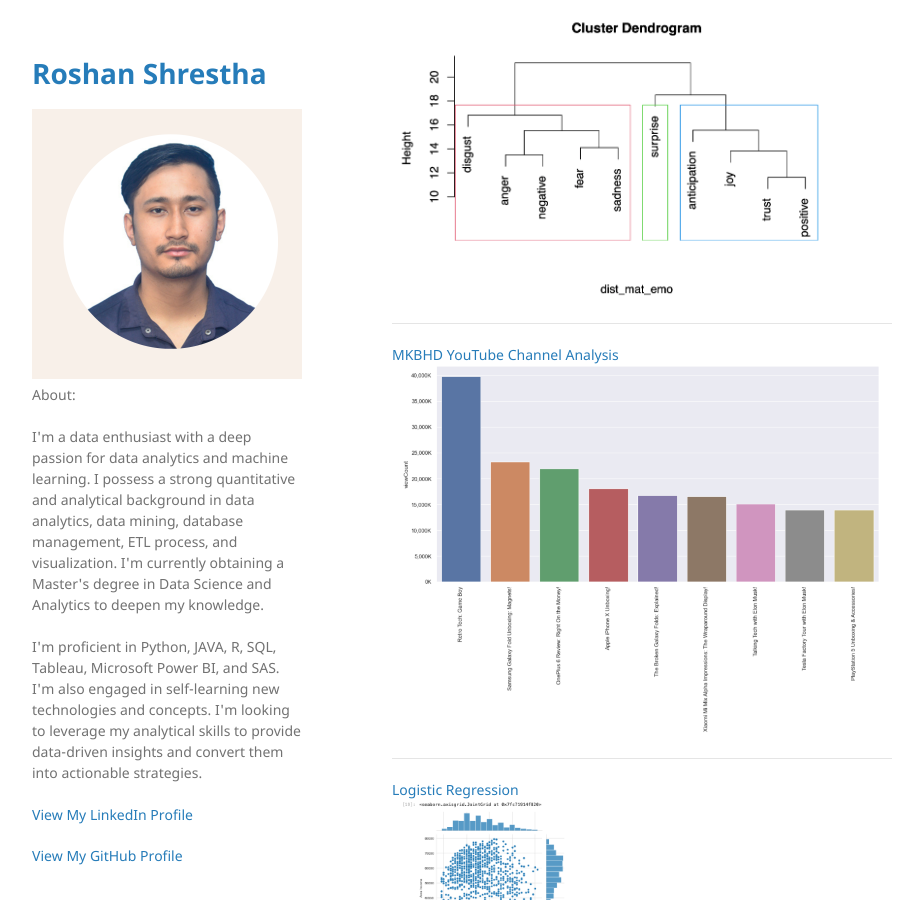
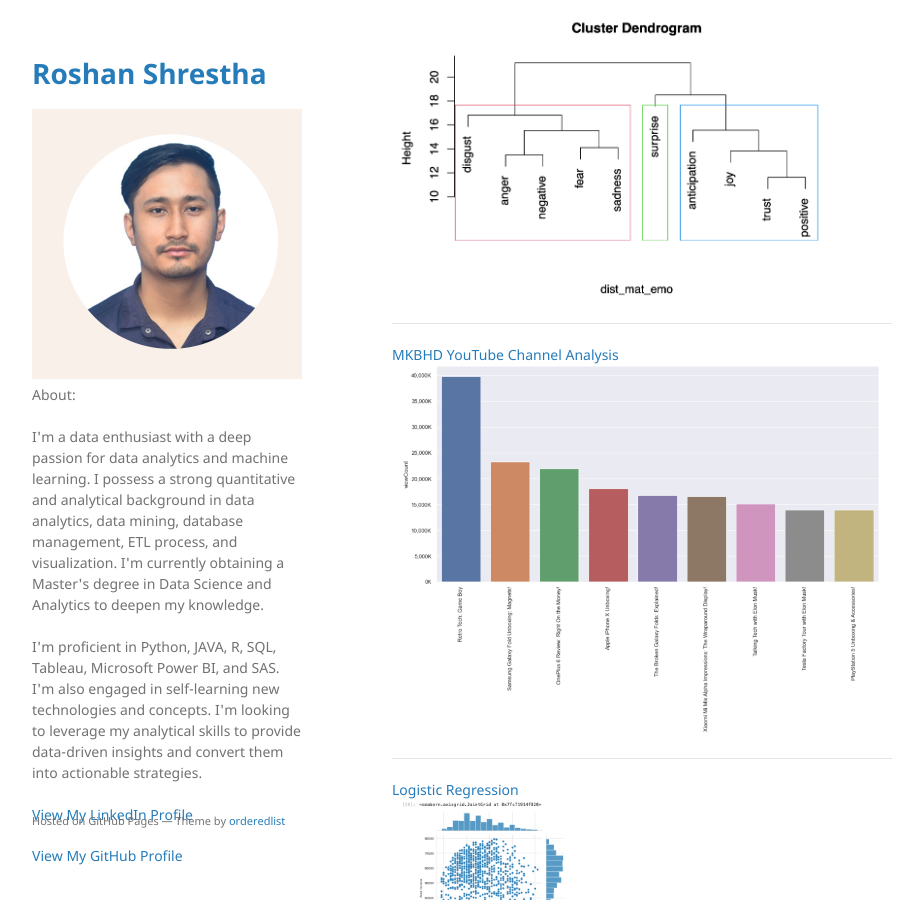
Before and after one commit to casirose/casirose.github.io, a Jekyll site: the page built from index.md, in a window 1280 px wide and 900 px high, scrolled down 556 px. Shown: the whole window, without its empty margins (178-1088 px from the left). Built offline with Jekyll 4.4.1, drawn with Linux system fonts in a browser that asks for light colours; our own code applies the rules of GitHub Pages for plain Markdown files.

Commit message:
Update default.html

```diff
--- a/_layouts/default.html
+++ b/_layouts/default.html
@@ -44,7 +44,12 @@
       {{ content }}
 
       </section>
-
+      <footer>
+        {% if site.github.is_project_page %}
+        <p>This project is maintained by <a href="{{ site.github.owner_url }}">{{ site.github.owner_name }}</a></p>
+        {% endif %}
+        <p><small>Hosted on GitHub Pages &mdash; Theme by <a href="https://github.com/orderedlist">orderedlist</a></small></p>
+      </footer>
     </div>
     <script src="{{ "/assets/js/scale.fix.js" | relative_url }}"></script>
   </body>
```
